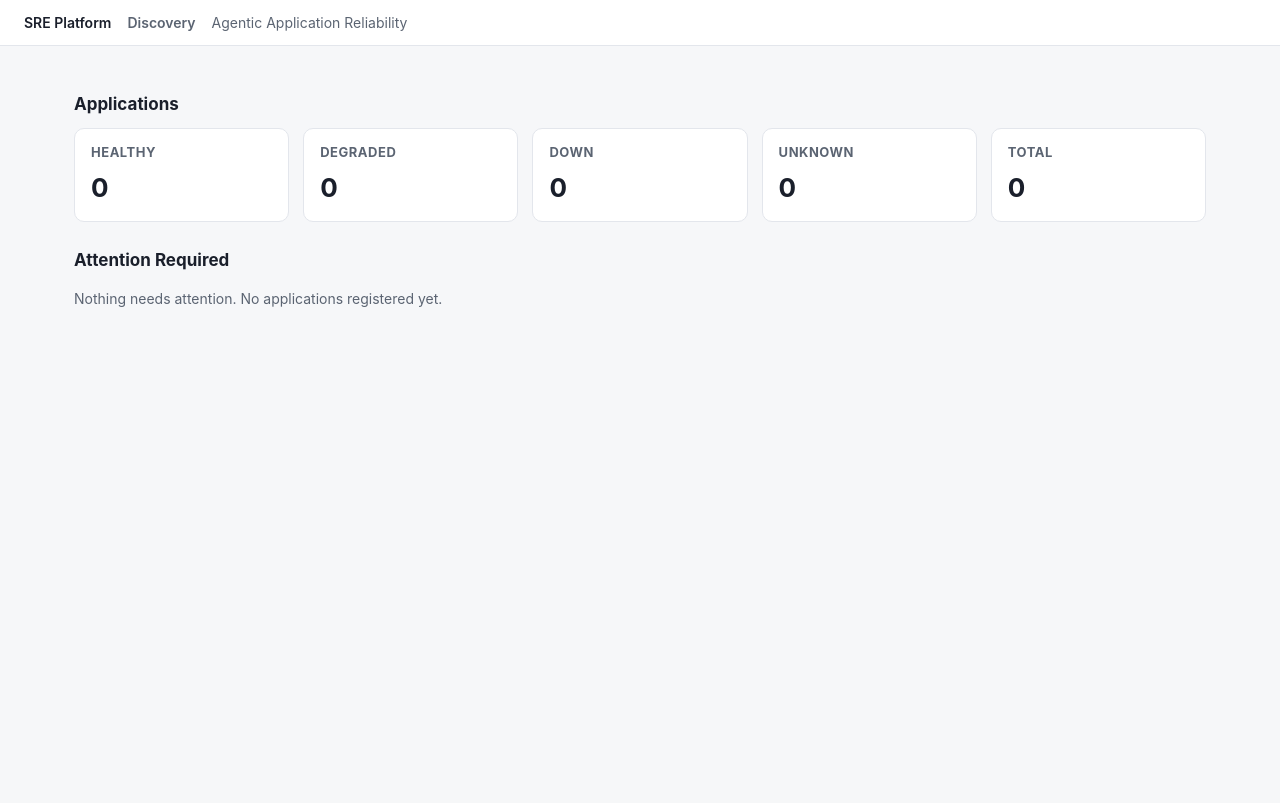
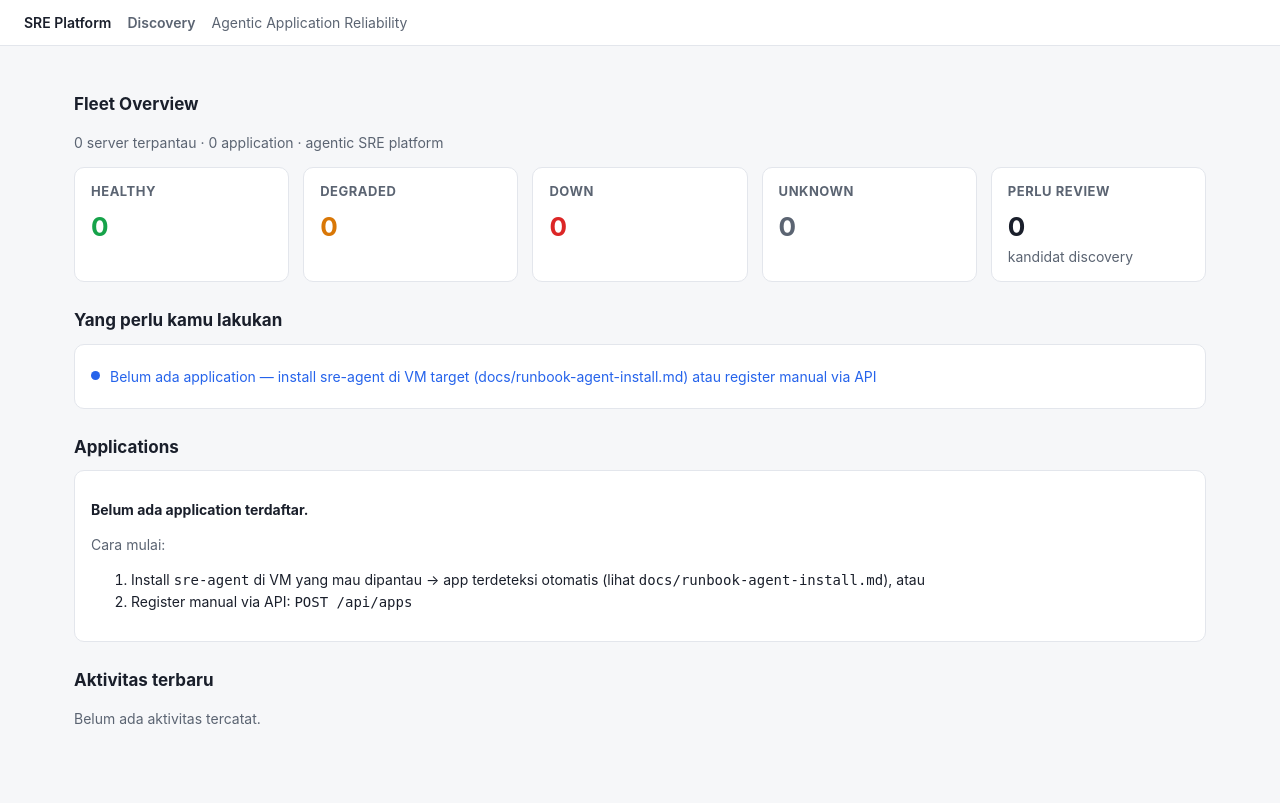
Before and after one commit to yusufworkmail456-sys/SRE-Agentic, a FastAPI app: page / in a window 1280 px wide. Before the commit the page ends 307 px from the top, so only its background shows below. Run offline with FastAPI, Linux system fonts and the light colour scheme.

Commit message:
feat(ui): overview redesign — next-actions checklist, per-app RED table, activity feed, empty-state onboarding

```diff
--- a/platform/sre_platform/app.py
+++ b/platform/sre_platform/app.py
@@ -78,12 +78,24 @@ def create_app() -> FastAPI:
 
     @app.get("/", response_class=HTMLResponse)
     def overview(request: Request, db: Session = Depends(get_db)):
+        """Fleet overview (spec §8): status counts, next actions, per-app RED
+        table, live activity feed. Answers 'user harus apa' explicitly."""
+        from .logstore import window_error_counts
+        from .metrics import latest_points
+        from .models import LogBatch, MetricPoint, TimelineEvent
+
         apps = db.scalars(select(Application).order_by(Application.name)).all()
-        counts: dict[str, int] = {}
+        counts: dict[str, int] = {"healthy": 0, "degraded": 0, "down": 0, "unknown": 0}
         for a in apps:
             counts[a.status.value] = counts.get(a.status.value, 0) + 1
+        unconfirmed = [a for a in apps if not a.confirmed]
+
+        # Per-app row data for the table (RED + counts), and attention ranking.
+        app_rows = []
         attention = []
         for app_row in apps:
+            latest = latest_points(db, app_row.id, limit=1)
+            latest = latest[0] if latest else None
             open_findings = db.scalar(
                 select(func.count())
                 .select_from(Finding)
@@ -94,15 +106,74 @@ def create_app() -> FastAPI:
                 .select_from(Incident)
                 .where(Incident.application_id == app_row.id, Incident.status != "resolved")
             )
-            if app_row.status.value in ("down", "degraded") or open_incidents or open_findings:
-                attention.append(
-                    {
-                        "app": app_row,
-                        "findings": open_findings or 0,
-                        "incidents": open_incidents or 0,
-                    }
-                )
-        attention.sort(key=lambda r: (r["app"].status.value != "down", r["app"].status.value != "degraded"))
+            log_counts = window_error_counts(db, app_row.id, minutes=60)
+            row = {
+                "app": app_row,
+                "req_rate": latest.req_rate if latest else None,
+                "err_rate": latest.err_rate if latest else None,
+                "p95": latest.p95_ms if latest else None,
+                "findings": open_findings or 0,
+                "incidents": open_incidents or 0,
+                "log_errors_60m": log_counts.get("ERROR", 0) + log_counts.get("CRITICAL", 0),
+            }
+            app_rows.append(row)
+            if app_row.confirmed and (
+                app_row.status.value in ("down", "degraded")
+                or open_incidents
+                or (open_findings or 0) > 0
+                or row["log_errors_60m"] >= 10
+            ):
+                attention.append(row)
+        attention.sort(
+            key=lambda r: (
+                r["app"].status.value != "down",
+                r["app"].status.value != "degraded",
+                -(r["incidents"] or 0),
+                -(r["findings"] or 0),
+            )
+        )
+
+        # Next-actions checklist (what the operator should do now).
+        actions: list[dict] = []
+        for row in attention:
+            if row["app"].status.value == "down":
+                actions.append({
+                    "level": "critical",
+                    "text": f"{row['app'].name} DOWN — buka dashboard, cek incident yang sedang berjalan",
+                    "href": f"/applications/{row['app'].slug}",
+                })
+        for row in attention:
+            if row["incidents"] and row["app"].status.value != "down":
+                actions.append({
+                    "level": "warning",
+                    "text": f"{row['app'].name}: {row['incidents']} incident terbuka — review diagnosis",
+                    "href": f"/applications/{row['app'].slug}",
+                })
+        if unconfirmed:
+            names = ", ".join(a.name for a in unconfirmed[:3]) + ("…" if len(unconfirmed) > 3 else "")
+            actions.append({
+                "level": "info",
+                "text": f"{len(unconfirmed)} app hasil discovery belum dikonfirmasi ({names}) — review di halaman Discovery",
+                "href": "/discovery",
+            })
+        no_apps = len(apps) == 0
+        if no_apps:
+            actions.append({
+                "level": "info",
+                "text": "Belum ada application — install sre-agent di VM target (docs/runbook-agent-install.md) atau register manual via API",
+                "href": "/discovery",
+            })
+        if not actions:
+            actions.append({
+                "level": "ok",
+                "text": "Semua sehat. Tidak ada yang perlu ditindak.",
+                "href": "",
+            })
+
+        servers = db.scalars(select(Server)).all()
+        recent_events = db.scalars(
+            select(TimelineEvent).order_by(TimelineEvent.ts.desc()).limit(12)
+        ).all()
         return templates.TemplateResponse(
             request,
             "overview.html",
@@ -111,7 +182,12 @@ def create_app() -> FastAPI:
                 "counts": counts,
                 "total": len(apps),
                 "attention": attention,
-                "servers": db.scalars(select(Server)).all(),
+                "app_rows": app_rows,
+                "actions": actions,
+                "no_apps": no_apps,
+                "unconfirmed_count": len(unconfirmed),
+                "servers": servers,
+                "recent_events": recent_events,
             },
         )
 
--- a/platform/sre_platform/ui/templates/base.html
+++ b/platform/sre_platform/ui/templates/base.html
@@ -28,6 +28,16 @@
     .down { background:#fdeaea; color:var(--crit); }
     .unknown { background:#eef0f4; color:var(--muted); }
     .err { color:var(--crit); }
+    .ok-text { color:var(--ok); }
+    .warn-text { color:var(--warn); }
+    .action { display:flex; gap:10px; align-items:flex-start; padding:7px 0; border-bottom:1px solid var(--line); }
+    .action:last-child { border-bottom:none; }
+    .dot { width:9px; height:9px; border-radius:50%; margin-top:5px; flex:none; }
+    .dot-crit { background:var(--crit); }
+    .dot-warn { background:var(--warn); }
+    .dot-info { background:var(--accent); }
+    .dot-ok { background:var(--ok); }
+    .action a { color:var(--accent); text-decoration:none; }
     .ask-turn { border-left:3px solid var(--accent); padding:6px 10px; margin:6px 0; background:#fafbff; }
     .ask-q { margin-bottom:2px; }
     .muted { color:var(--muted); }
--- a/platform/sre_platform/ui/templates/overview.html
+++ b/platform/sre_platform/ui/templates/overview.html
@@ -1,35 +1,95 @@
 {% extends "base.html" %}
 {% block content %}
-<h2>Applications</h2>
+<h2>Fleet Overview</h2>
+<p class="muted">{{ servers|length }} server terpantau · {{ total }} application · agentic SRE platform</p>
+
 <div class="grid">
-  {% for label in ["healthy","degraded","down","unknown"] %}
-  <div class="card">
-    <h3>{{ label }}</h3>
-    <div class="big">{{ counts.get(label, 0) }}</div>
-  </div>
-  {% endfor %}
-  <div class="card">
-    <h3>total</h3>
-    <div class="big">{{ total }}</div>
-  </div>
+  <div class="card"><h3>Healthy</h3><div class="big ok-text">{{ counts.healthy }}</div></div>
+  <div class="card"><h3>Degraded</h3><div class="big warn-text">{{ counts.degraded }}</div></div>
+  <div class="card"><h3>Down</h3><div class="big err">{{ counts.down }}</div></div>
+  <div class="card"><h3>Unknown</h3><div class="big muted">{{ counts.unknown }}</div></div>
+  <div class="card"><h3>Perlu review</h3><div class="big">{{ unconfirmed_count }}</div><div class="muted">kandidat discovery</div></div>
 </div>
 
+<h2>Yang perlu kamu lakukan</h2>
+<div class="card">
+{% for a in actions %}
+  <div class="action action-{{ a.level }}">
+    {% if a.level == "critical" %}<span class="dot dot-crit"></span>
+    {% elif a.level == "warning" %}<span class="dot dot-warn"></span>
+    {% elif a.level == "info" %}<span class="dot dot-info"></span>
+    {% else %}<span class="dot dot-ok"></span>{% endif %}
+    <span>
+      {% if a.href %}<a href="{{ a.href }}">{{ a.text }}</a>{% else %}{{ a.text }}{% endif %}
+    </span>
+  </div>
+{% endfor %}
+</div>
+
+{% if attention %}
 <h2>Attention Required</h2>
-{% if attention %}
 <table>
-  <tr><th>Status</th><th>Application</th><th>Env</th><th>Model</th><th>Findings</th><th>Incidents</th></tr>
+  <tr><th>Status</th><th>Application</th><th>Err rate</th><th>P95</th><th>Log err 1j</th><th>Findings</th><th>Incidents</th></tr>
   {% for row in attention %}
   <tr>
     <td><span class="pill {{ row.app.status.value }}">{{ row.app.status.value }}</span></td>
-    <td><a href="/applications/{{ row.app.slug }}">{{ row.app.name }}</a></td>
-    <td class="muted">{{ row.app.environment }}</td>
-    <td class="muted">{{ row.app.deployment_model.value }}</td>
+    <td><a href="/applications/{{ row.app.slug }}">{{ row.app.name }}</a>
+        <div class="muted">{{ row.app.environment }} · {{ row.app.deployment_model.value }}</div></td>
+    <td>{{ "%.1f%%"|format(row.err_rate * 100) if row.err_rate is not none else "—" }}</td>
+    <td>{{ "%.0fms"|format(row.p95) if row.p95 is not none else "—" }}</td>
+    <td>{{ row.log_errors_60m }}</td>
     <td>{{ row.findings }}</td>
     <td>{{ row.incidents }}</td>
   </tr>
   {% endfor %}
 </table>
+{% endif %}
+
+<h2>Applications</h2>
+{% if app_rows %}
+<table>
+  <tr><th>Status</th><th>Application</th><th>Env</th><th>Model</th><th>Req/s</th><th>Err rate</th><th>P95</th><th>Findings</th><th>Incidents</th></tr>
+  {% for row in app_rows %}
+  <tr>
+    <td><span class="pill {{ row.app.status.value }}">{{ row.app.status.value }}</span></td>
+    <td>
+      {% if row.app.confirmed %}<a href="/applications/{{ row.app.slug }}">{{ row.app.name }}</a>
+      {% else %}<a href="/discovery">{{ row.app.name }}</a> <span class="pill unknown">unconfirmed</span>{% endif %}
+      <div class="muted">{{ row.app.server.hostname if row.app.server else "external" }}</div>
+    </td>
+    <td class="muted">{{ row.app.environment }}</td>
+    <td class="muted">{{ row.app.deployment_model.value }}</td>
+    <td>{{ "%.2f"|format(row.req_rate) if row.req_rate is not none else "—" }}</td>
+    <td class="{{ 'err' if row.err_rate and row.err_rate > 0.05 else 'muted' }}">{{ "%.1f%%"|format(row.err_rate * 100) if row.err_rate is not none else "—" }}</td>
+    <td>{{ "%.0fms"|format(row.p95) if row.p95 is not none else "—" }}</td>
+    <td>{{ row.findings or "—" }}</td>
+    <td>{{ row.incidents or "—" }}</td>
+  </tr>
+  {% endfor %}
+</table>
 {% else %}
-<p class="muted">Nothing needs attention. No applications registered yet.</p>
+<div class="card">
+  <p><strong>Belum ada application terdaftar.</strong></p>
+  <p class="muted">Cara mulai:</p>
+  <ol>
+    <li>Install <code>sre-agent</code> di VM yang mau dipantau → app terdeteksi otomatis (lihat <code>docs/runbook-agent-install.md</code>), atau</li>
+    <li>Register manual via API: <code>POST /api/apps</code></li>
+  </ol>
+</div>
 {% endif %}
+
+<h2>Aktivitas terbaru</h2>
+{% if recent_events %}
+<table>
+  <tr><th>Waktu</th><th>App</th><th>Jenis</th><th>Kejadian</th></tr>
+  {% for e in recent_events %}
+  <tr>
+    <td class="muted">{{ e.ts.strftime("%m-%d %H:%M:%S") }}</td>
+    <td class="muted">{{ e.app.name if e.app else "—" }}</td>
+    <td class="muted">{{ e.kind }}</td>
+    <td>{{ e.summary[:120] }}</td>
+  </tr>
+  {% endfor %}
+</table>
+{% else %}<p class="muted">Belum ada aktivitas tercatat.</p>{% endif %}
 {% endblock %}
```
Also changed, not shown: platform/tests/test_m1_smoke.py (+3 -1 lines).
